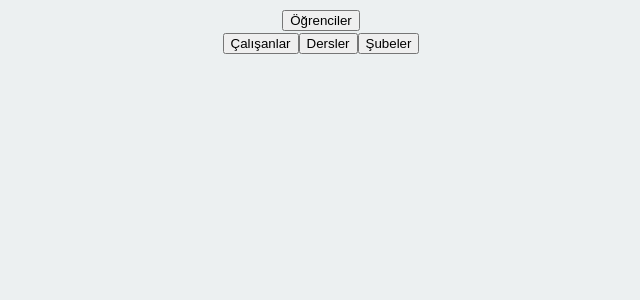
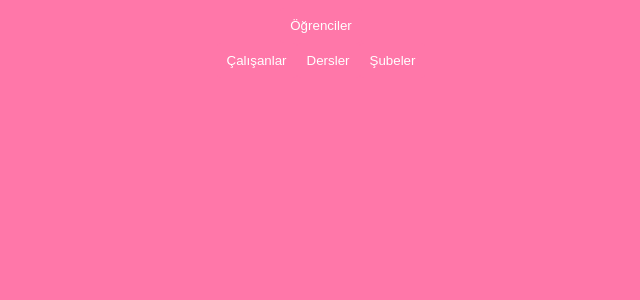
Before and after one commit to sberkan09/SchoolManagement, a React (Create React App) app in the folder client/: page / in a window 1280 px wide. Shown: the top 300 px of the page, without its empty margins (319-959 px from the left). Built offline with nearby package versions, Linux system fonts and the light colour scheme; what react-auth-kit would draw is missing.

Commit message:
Barbie update

```diff
--- a/client/src/App.js
+++ b/client/src/App.js
@@ -6,27 +6,29 @@ import VeliProfili from './pages/Veli';
 import CalisanlarPage from './pages/Calisanlar';
 import DerslerPage from './pages/Dersler';
 
+import './style/FilterableTableList.css';
+
 function AnaSayfa() {
   return (
     <center>
       <Link to="/Ogrenciler">
-        <button type="button">
+        <button type="button" className="ogrenci-button">
           Öğrenciler
         </button>
       </Link>
       <br />
       <Link to="/Calisanlar">
-        <button type="button">
+        <button type="button" className="ogrenci-button">
           Çalışanlar
         </button>
       </Link>
       <Link to="/Dersler">
-        <button type="button">
+        <button type="button" className="ogrenci-button">
           Dersler
         </button>
       </Link>
       <Link to="/Subeler">
-        <button type="button">
+        <button type="button" className="ogrenci-button">
           Şubeler
         </button>
       </Link>
--- a/client/src/components/TableList.jsx
+++ b/client/src/components/TableList.jsx
@@ -218,6 +218,7 @@ function FilterableTableList({ rows, visibleColumns, comp }) {
       <table>
         <thead>
           <tr>
+            <th> </th>
             {visibleColumns.includes('TC_NO') && <th>TC NO</th>}
             {visibleColumns.includes('ISIM') && <th>İsim</th>}
             {visibleColumns.includes('SOYISIM') && <th>Soyisim</th>}
@@ -237,10 +238,10 @@ function FilterableTableList({ rows, visibleColumns, comp }) {
         </thead>
         <tbody>
           {filteredData.map((item) => (
-            <tr key={item.TC_NO}>
+            <tr key={item.TC_NO} className="ogrenci-card">
               <td>
                 <Link to="/OgrenciProfili/" state={{ TC_NO: item.TC_NO }}>
-                  <button type="button">Manage</button>
+                  <button type="button" className="ogrenci-button">Manage</button>
                 </Link>
               </td>
               {visibleColumns.includes('TC_NO') && <td>{item.TC_NO}</td>}
--- a/client/src/style/FilterableTableList.css
+++ b/client/src/style/FilterableTableList.css
@@ -6,18 +6,59 @@
   margin-bottom: 10px;
   position: sticky;
   top: 0;
-  background-color: white; /* Adjust background color as needed */
+  background-image: linear-gradient(45deg, #ff77a9, #a100d1, #ff77a9, #a100d1);
+  background-size: 400% 400%;
+  animation: gradient 5s infinite;
   z-index: 1;
+  padding: 10px;
+  box-shadow: 0 2px 4px rgba(0, 0, 0, 0.1);
+}
+
+@keyframes gradient {
+  0% {
+    background-position: 0% 50%;
+  }
+  50% {
+    background-position: 100% 50%;
+  }
+  100% {
+    background-position: 0% 50%;
+  }
 }
 
 .filters input,
 .filters select {
   margin-bottom: 5px;
+  padding: 8px;
+  border: 1px solid #ddd;
+  border-radius: 4px;
 }
 
 .filterable-table-container {
   display: flex;
   flex-direction: column;
+}
+
+table {
+  width: 100%;
+  border-collapse: collapse;
+  margin-top: 10px;
+}
+
+th, td {
+  border: 1px solid #ddd;
+  padding: 10px;
+  text-align: left;
+}
+
+thead {
+  background-color: #f2f2f2;
+}
+
+tbody tr:hover {
+  background-color: #f5f5f5;
+  transform: scale(1.02);
+  transition: transform 0.3s ease-in-out;
 }
 
 .ogrenciler-container {
@@ -28,7 +69,7 @@
 }
 
 .ogrenci-card {
-  border: 1px solid #3498db;
+  border: 1px solid #ff77a9;
   border-radius: 8px;
   box-shadow: 0 4px 8px rgba(0, 0, 0, 0.1);
   width: 300px;
@@ -40,8 +81,14 @@
   transform: scale(1.05);
 }
 
+.ogrenci-card img {
+  width: 100%;
+  height: 150px; /* Adjust the height as needed */
+  object-fit: cover;
+}
+
 .ogrenci-button {
-  background-color: #3498db;
+  background-color: #ff77a9;
   color: #fff;
   padding: 10px;
   border: none;
@@ -51,7 +98,7 @@
 }
 
 .ogrenci-button:hover {
-  background-color: #2c3e50;
+  background-color: #a100d1;
 }
 
 .ogrenci-link {
@@ -64,6 +111,6 @@
 }
 
 body {
-  background-color: #ecf0f1;
+  background-color: #ff77a9;
   font-family: 'Segoe UI', Tahoma, Geneva, Verdana, sans-serif;
 }
```
